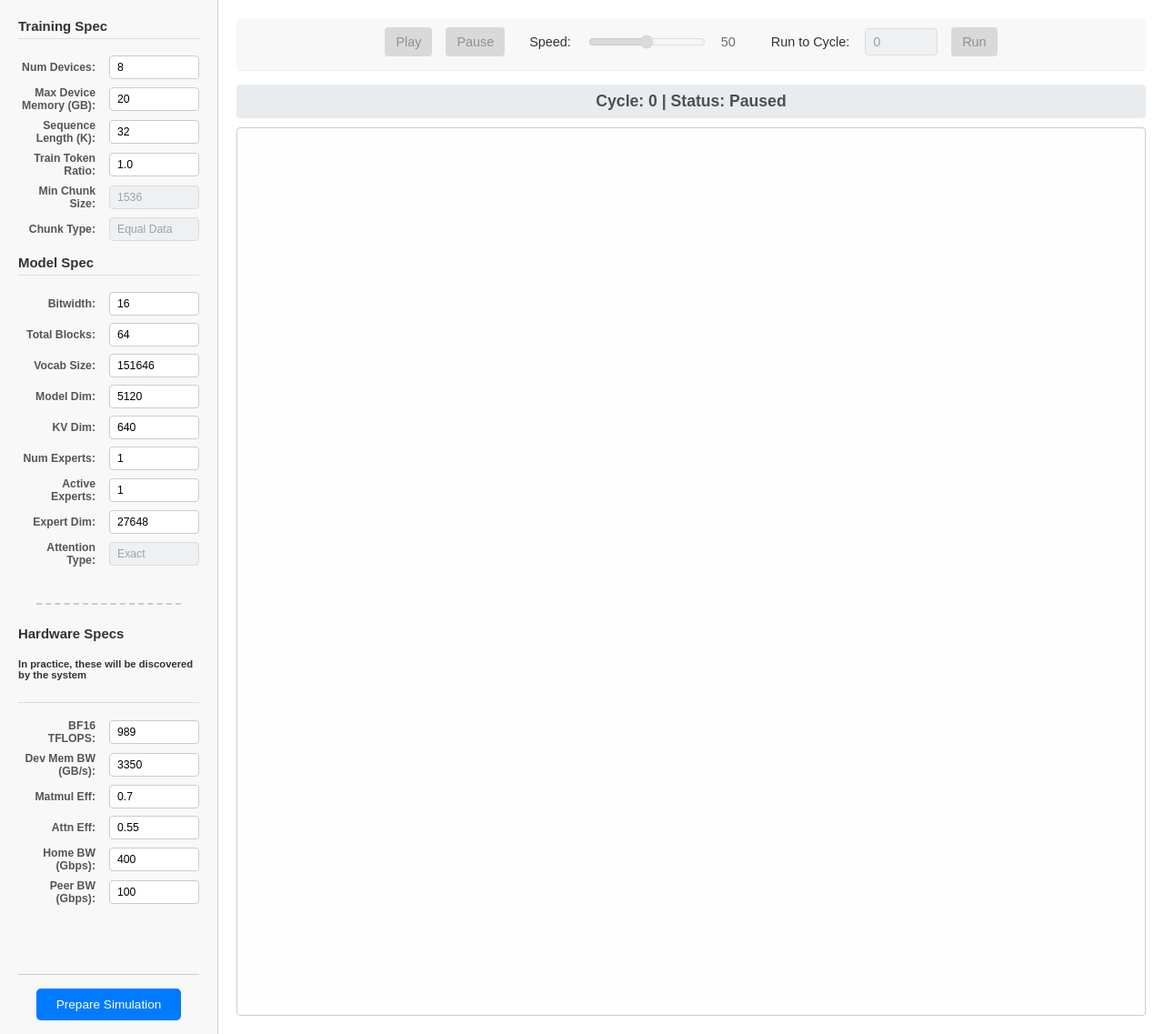
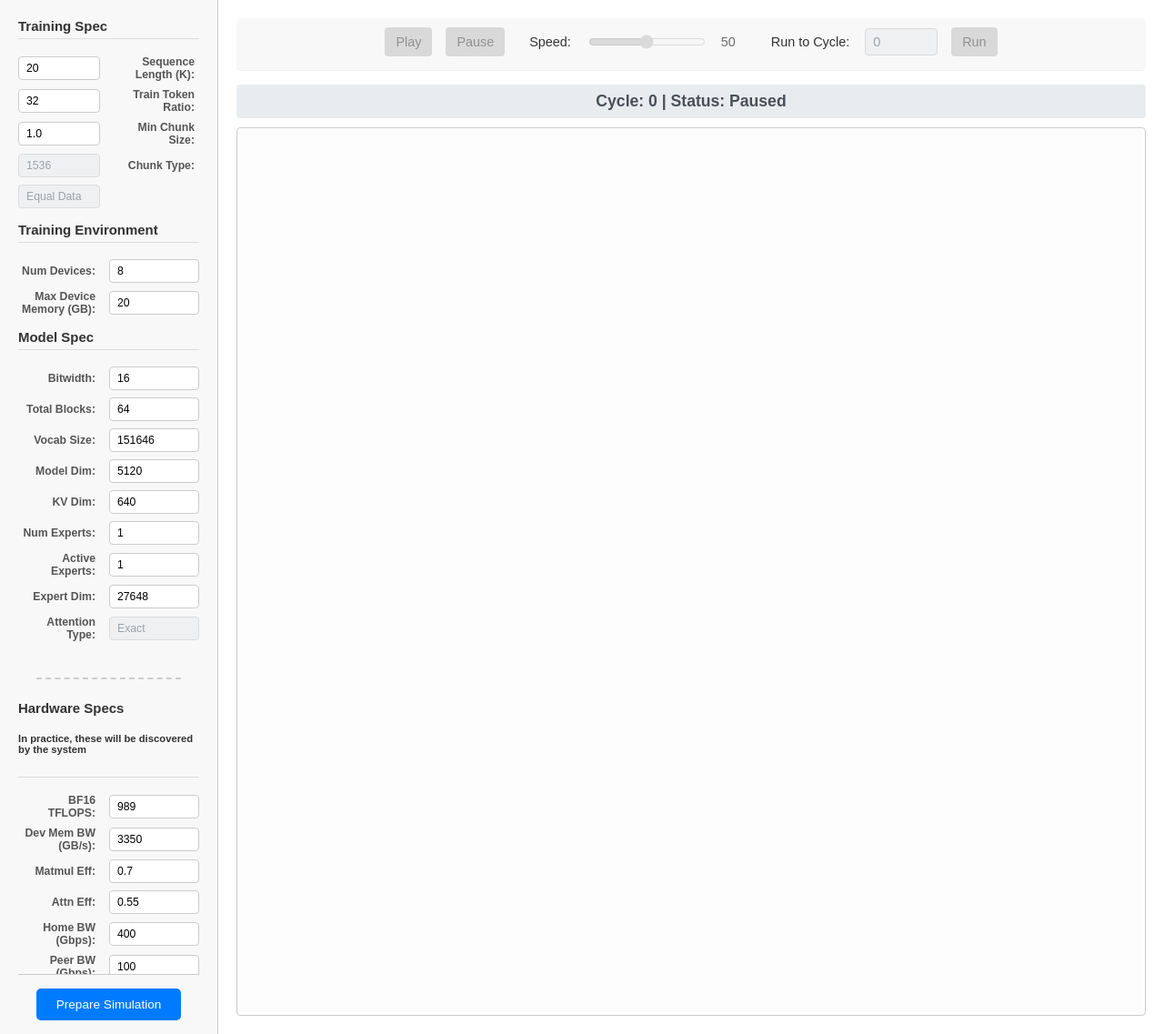
Before and after one commit to als244/ml_dataflow, a Flask app: page / in a window 1280 px wide. Shown: the part 49-1186 px from the top of the page at 91% size. Run offline with Flask 2, Linux system fonts and the light colour scheme.

Commit message:
Creating training env. section

```diff
--- a/libdataflowring/sim_app/templates/index.html
+++ b/libdataflowring/sim_app/templates/index.html
@@ -18,9 +18,6 @@
                 <div class="form-scroll-content">
                     <div id="param-grid">
                         <div class="section-header"><h3>Training Spec</h3></div>
-                        <label for="N">Num Devices:</label>
-                        <input type="number" id="N" name="N" value="8" min="1" required>
-                        <label for="max_device_memory_gb">Max Device Memory (GB):</label>
                         <input type="number" id="max_device_memory_gb" name="max_device_memory_gb" value="20" step="0.1" min="1" required>
                         <label for="seqlen">Sequence Length (K):</label>
                         <input type="number" id="seqlen" name="seqlen" value="32" min="1" required>
@@ -30,6 +27,14 @@
                         <input type="number" id="min_chunk_size" name="min_chunk_size" value="1536" min="1" required disabled>
                         <label for="chunk_type">Chunk Type:</label>
                         <input type="text" id="chunk_type" name="chunk_type" value="Equal Data" disabled>
+                    </div>
+
+                    <div id="param-grid">
+                        <div class="section-header"><h3>Training Environment</h3></div>
+                        <label for="N">Num Devices:</label>
+                        <input type="number" id="N" name="N" value="8" min="1" required>
+                        <label for="max_device_memory_gb">Max Device Memory (GB):</label>
+                        <input type="number" id="max_device_memory_gb" name="max_device_memory_gb" value="20" step="0.1" min="1" required>
                     </div>
 
                     <div id="param-grid">
```
